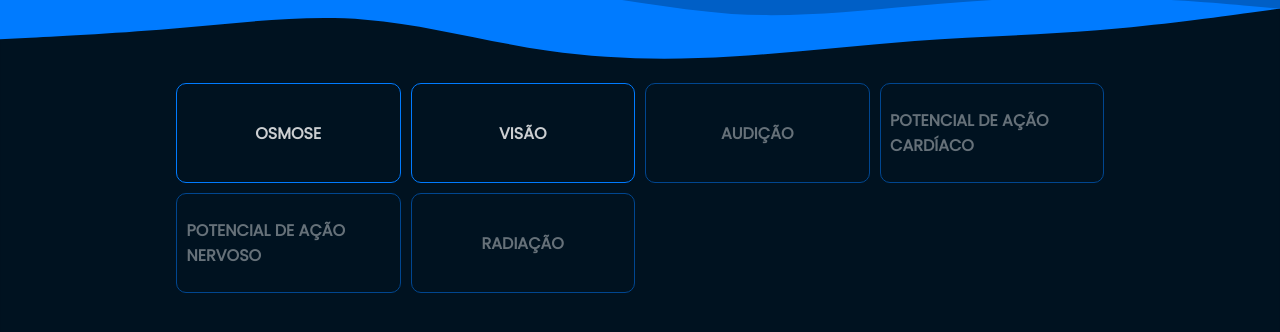
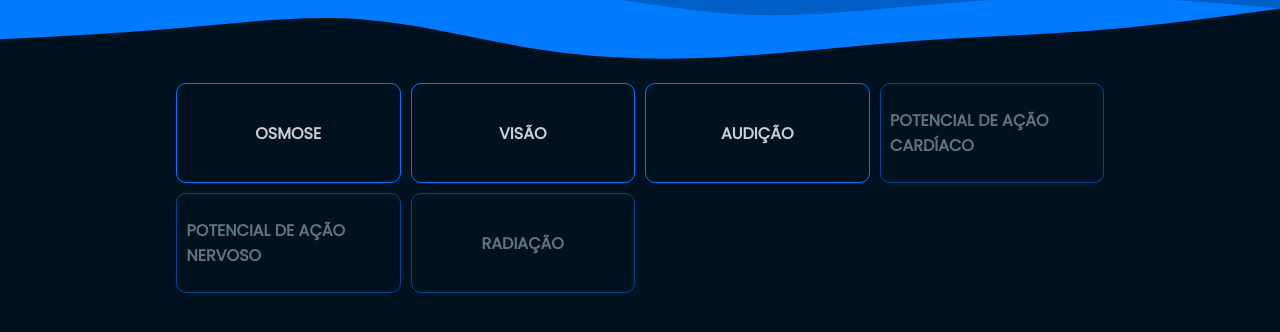
Before and after one commit to Mayara-Souza/Biofisica, a plain HTML site: page index.html in a window 1280 px wide. Shown: the part 102-434 px from the top of the page. Drawn offline with Linux system fonts and the light colour scheme.

Commit message:
acesss garanted

```diff
--- a/index.html
+++ b/index.html
@@ -37,7 +37,7 @@
             </div>
         </a>
 
-        <a href="./biofisica/audicao.html" aria-current="page">
+        <a href="./biofisica/audicao.html">
             <div class="card">
                 <h2>AUDIÇÃO</h2>
                 <span>Ver mapa</span>
```
